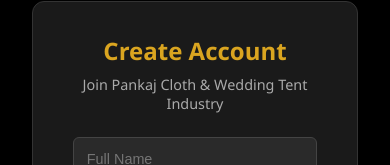
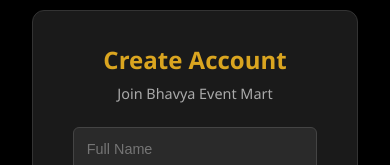
Before and after one commit to bhavyaeventmart13/Bhavya-Event-Mart, a React (Vite) app in the folder frontend/: page /register in a window 390 px wide. Shown: the part 151-316 px from the top of the page. Built offline with nearby package versions, Linux system fonts and the light colour scheme; no server answers.

Commit message:
pc mobile fix

```diff
--- a/frontend/src/pages/Home.jsx
+++ b/frontend/src/pages/Home.jsx
@@ -328,7 +328,7 @@
 // ======================================================
 const ContactSection = () => {
   const address =
-    "Pankaj cloth & wedding tent industry (Warehouse), Beside Chattarpur Farms, Tarodi, Nagpur, Maharashtra 440035";
+    "plot No: 142, Cuttack Road, Opposite of Bhagwan Tower, Laxmisagar, Bhubaneswar - 751006";
 
   const mapsUrl = `https://www.google.com/maps/search/?api=1&query=${encodeURIComponent(
     address
--- a/frontend/src/pages/Register.jsx
+++ b/frontend/src/pages/Register.jsx
@@ -50,7 +50,7 @@
         <div className="auth-form-box">
           <h2>Create Account</h2>
           <p className="auth-subtext">
-            Join Pankaj Cloth & Wedding Tent Industry
+            Join Bhavya Event Mart
           </p>
 
           <form onSubmit={handleSubmit}>
```
